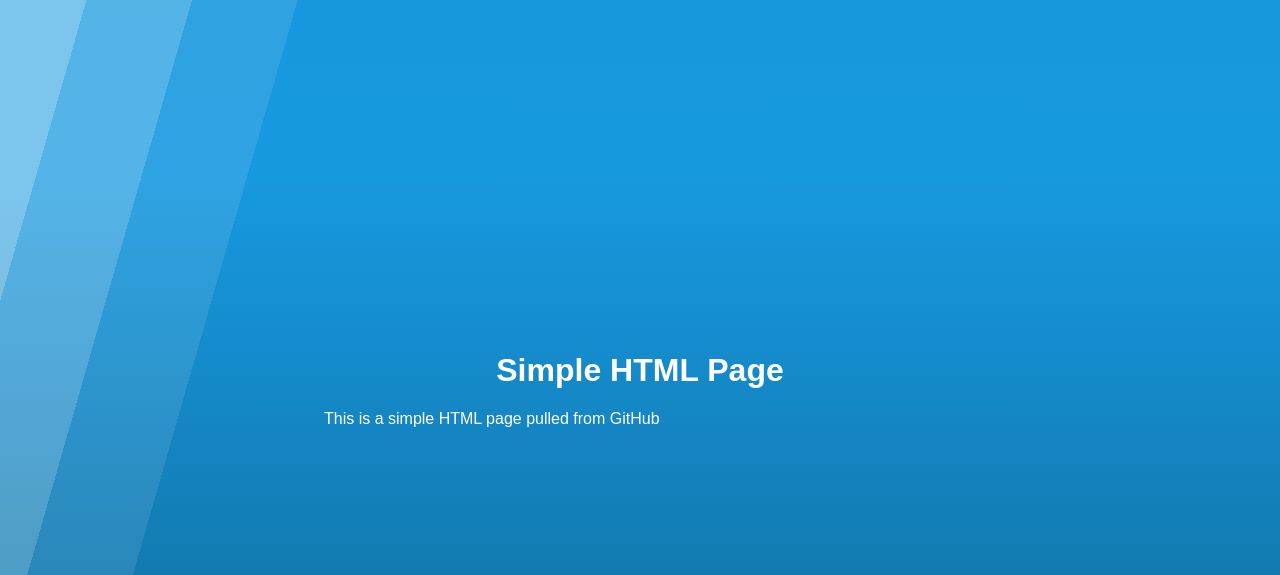
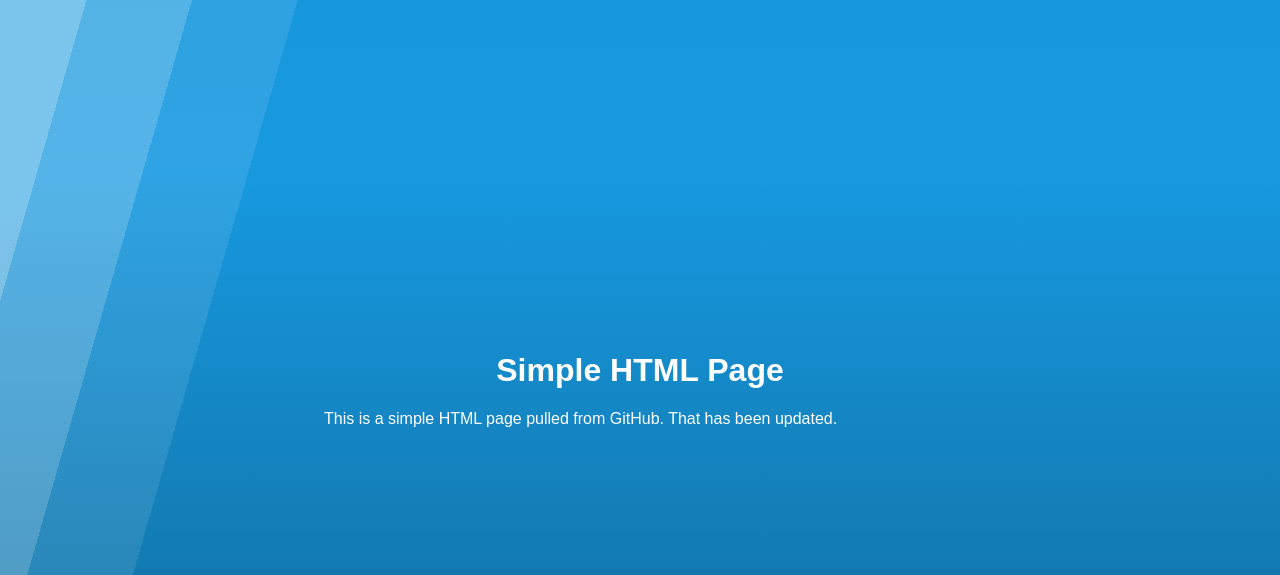
Before and after one commit to dudick123/docker-nginx, a plain HTML site: page index.html in a window 1280 px wide. Shown: the part 225-800 px from the top of the page. Drawn offline with Linux system fonts and the light colour scheme.

Commit message:
Update index.html

```diff
--- a/index.html
+++ b/index.html
@@ -32,7 +32,7 @@
 
                 <p>
 
-                This is a simple HTML page pulled from GitHub
+                This is a simple HTML page pulled from GitHub. That has been updated.
 
                 <p>
 
```
